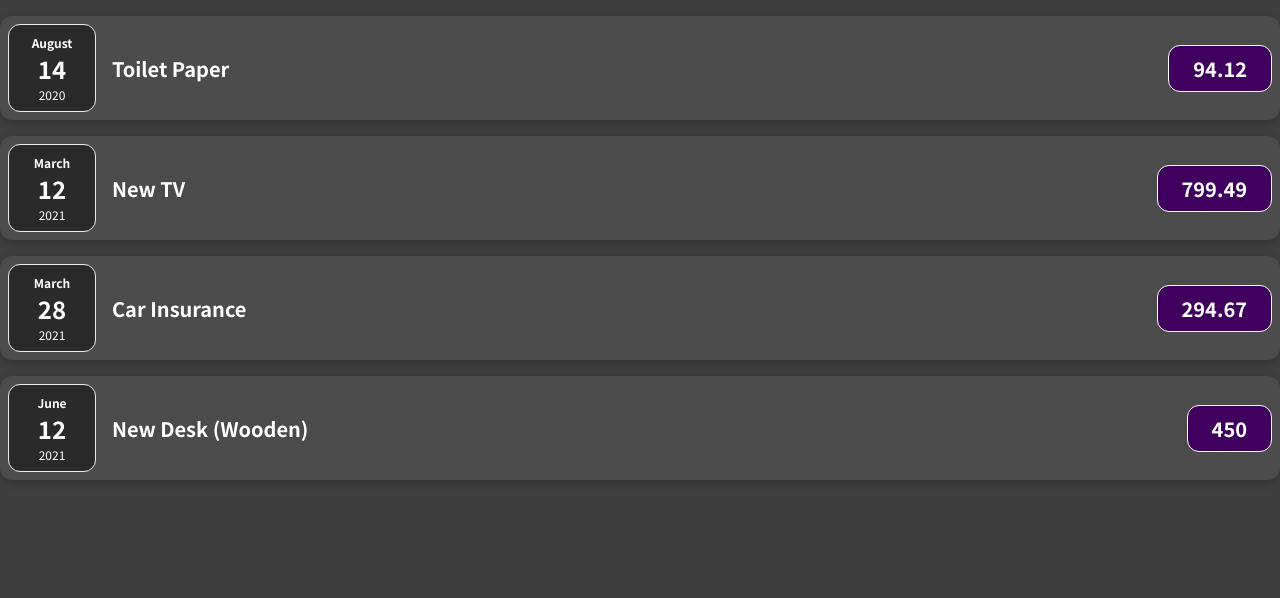
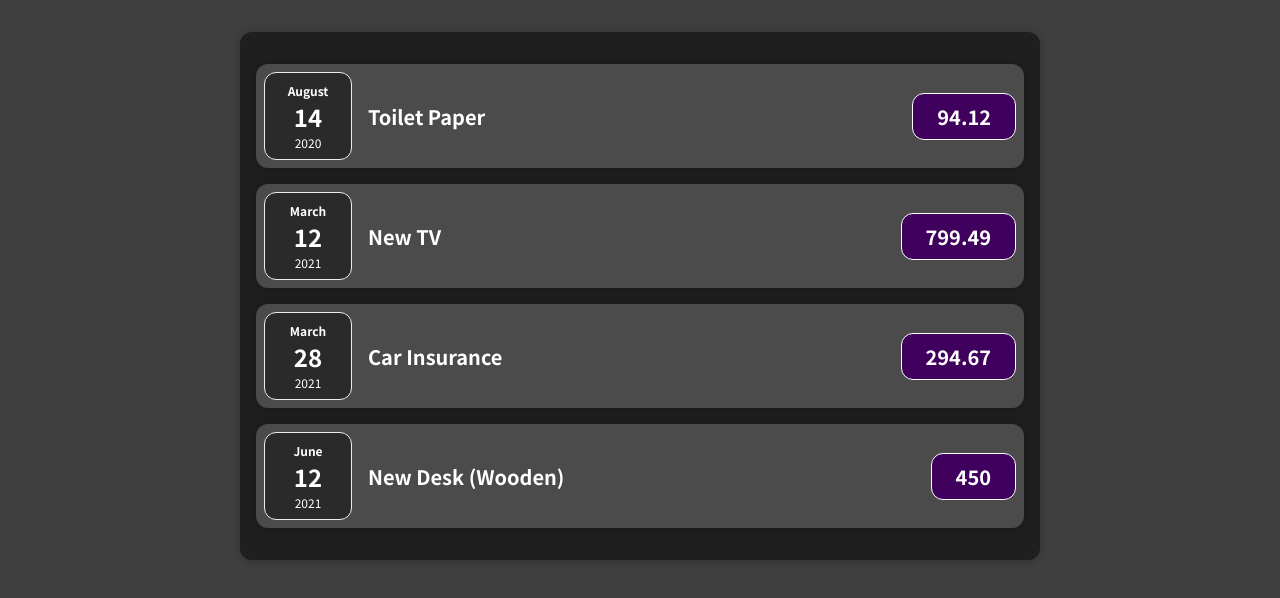
Before and after one commit to ur-git/react-basic-App, a JavaScript app: page / in a window 1280 px wide. Shown: the top 598 px of the page. Built offline with nearby package versions, Linux system fonts and the light colour scheme.

Commit message:
structuring components, children props

```diff
--- a/src/App.js
+++ b/src/App.js
@@ -1,4 +1,4 @@
-import ExpenseItem from "./Components/ExpenseItem";
+import Expenses from "./Components/Expenses";
 
 function App() {
   const expenses = [
@@ -25,26 +25,7 @@
 
   return (
     <div>
-      <ExpenseItem
-        title={expenses[0].title}
-        amount={expenses[0].amount}
-        date={expenses[0].date}
-      ></ExpenseItem>
-      <ExpenseItem
-        title={expenses[1].title}
-        amount={expenses[1].amount}
-        date={expenses[1].date}
-      ></ExpenseItem>
-      <ExpenseItem
-        title={expenses[2].title}
-        amount={expenses[2].amount}
-        date={expenses[2].date}
-      ></ExpenseItem>
-      <ExpenseItem
-        title={expenses[3].title}
-        amount={expenses[3].amount}
-        date={expenses[3].date}
-      ></ExpenseItem>
+      <Expenses items={expenses}></Expenses>
     </div>
   );
 }
--- /dev/null
+++ b/src/Components/Card.css
@@ -0,0 +1,4 @@
+.card {
+  border-radius: 12px;
+  box-shadow: 0 1px 8px rgba(0, 0, 0, 0.25);
+}
--- /dev/null
+++ b/src/Components/Card.js
@@ -0,0 +1,11 @@
+//common container component
+import "./Card.css";
+
+function Card(props) {
+  // props.children is to use content inside <Card/> tags
+  // children is a reserved name in react
+  const classes = `card ${props.className}`;
+  return <div className={classes}>{props.children}</div>;
+}
+
+export default Card;
--- a/src/Components/ExpenseItem.js
+++ b/src/Components/ExpenseItem.js
@@ -1,16 +1,17 @@
 // Component in React is just a Javascript Function which returns JSX
 import "./ExpenseItem.css"; //styling components
 import ExpenseDate from "./ExpenseDate";
+import Card from "./Card";
 
 function ExpenseItem(props) {
   return (
-    <div className="expense-item">
+    <Card className="expense-item">
       <ExpenseDate date={props.date}></ExpenseDate>
       <div className="expense-item__description">
         <h2>{props.title}</h2>
         <div className="expense-item__price">{props.amount}</div>
       </div>
-    </div>
+    </Card>
   );
 }
 
--- /dev/null
+++ b/src/Components/Expenses.css
@@ -0,0 +1,9 @@
+.expenses {
+  padding: 1rem;
+  background-color: rgb(31, 31, 31);
+  margin: 2rem auto;
+  width: 50rem;
+  max-width: 95%;
+  border-radius: 12px;
+  box-shadow: 0 1px 8px rgba(0, 0, 0, 0.25);
+}
--- /dev/null
+++ b/src/Components/Expenses.js
@@ -0,0 +1,31 @@
+import ExpenseItem from "./ExpenseItem";
+import "./Expenses.css";
+import Card from "./Card";
+function Expenses(props) {
+  return (
+    <Card className="expenses">
+      <ExpenseItem
+        title={props.items[0].title}
+        amount={props.items[0].amount}
+        date={props.items[0].date}
+      ></ExpenseItem>
+      <ExpenseItem
+        title={props.items[1].title}
+        amount={props.items[1].amount}
+        date={props.items[1].date}
+      ></ExpenseItem>
+      <ExpenseItem
+        title={props.items[2].title}
+        amount={props.items[2].amount}
+        date={props.items[2].date}
+      ></ExpenseItem>
+      <ExpenseItem
+        title={props.items[3].title}
+        amount={props.items[3].amount}
+        date={props.items[3].date}
+      ></ExpenseItem>
+    </Card>
+  );
+}
+
+export default Expenses;
```
